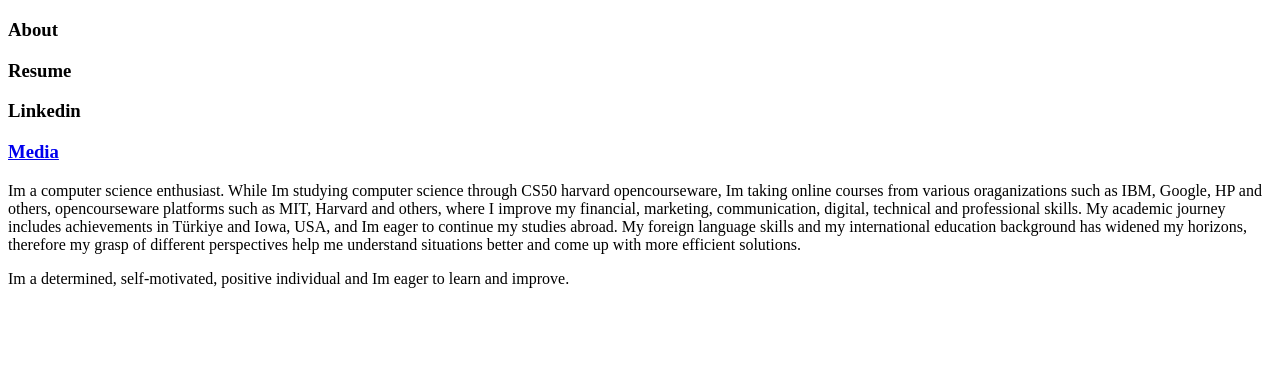
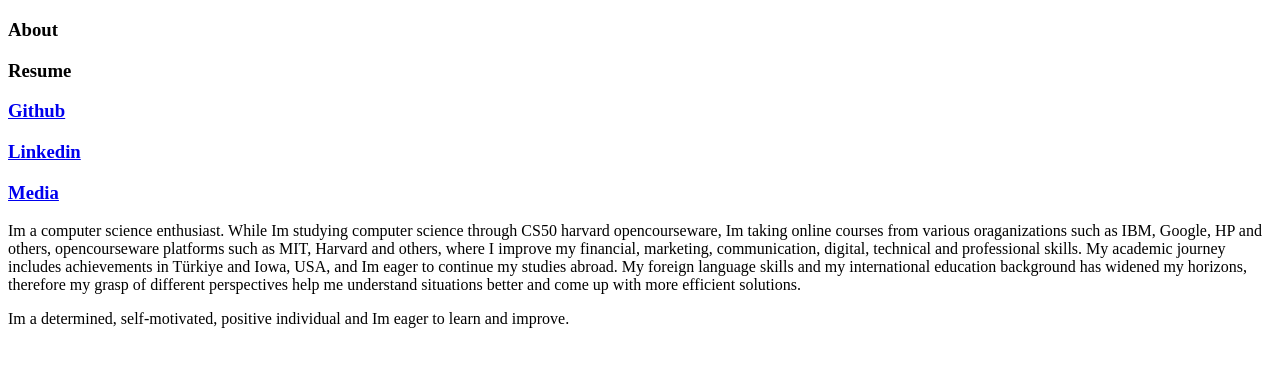
Before and after one commit to alihamdami/alihamdami.github.io, a plain HTML site: page index.html in a window 1280 px wide. Shown: the part 61-428 px from the top of the page. Drawn offline with Linux system fonts and the light colour scheme.

Commit message:
MAIN PAGE EDIT

```diff
--- a/index.html
+++ b/index.html
@@ -8,7 +8,8 @@
         <h1>Ali Hamdami</h1>
         <h3>About</h3>
         <h3>Resume</h3>
-        <h3>Linkedin</h3>
+        <h3><a href="https://github.com/alihamdami">Github</a></h3>
+        <h3><a href="https://www.linkedin.com/in/ali-hamdami-317562200/">Linkedin</a></h3>
         <h3><a href="./media.html">Media</a></h3>
         <p>Im a computer science enthusiast. While Im studying computer science through CS50 harvard opencourseware, Im taking online courses from various oraganizations such as IBM, Google, HP and others, opencourseware platforms such as MIT, Harvard and others, where I improve my financial, marketing, communication, digital, technical and professional skills. My academic journey includes achievements in Türkiye and Iowa, USA, and Im eager to continue my studies abroad. My foreign language skills and my international education background has widened my horizons, therefore my grasp of different perspectives help me understand situations better and come up with more efficient solutions.</p>
         <p>Im a determined, self-motivated, positive individual and Im eager to learn and improve.</p>
```
